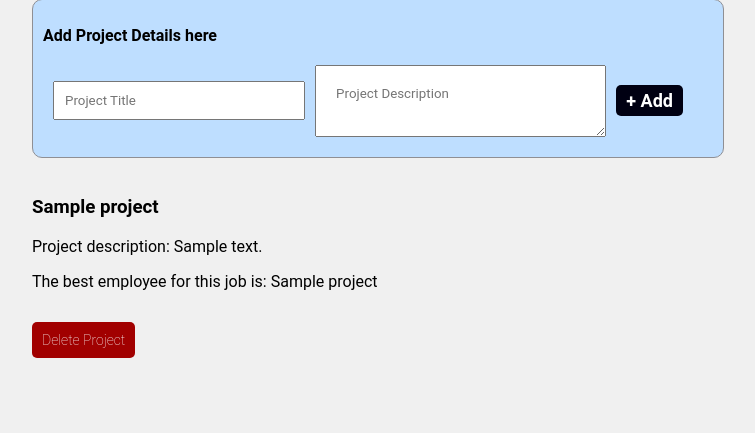
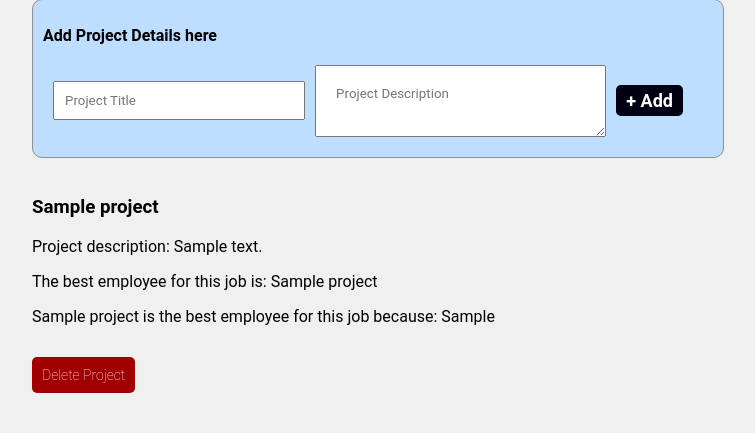
Before and after one commit to ryuan19/SkillSyncer, a Flask app: page /dashboard in a window 1280 px wide. Shown: the part 738-1171 px from the top of the page, without its empty margins (8-763 px from the left). Before the commit the page ends 1096 px from the top, so only its background shows below. Run offline with Flask 3, Linux system fonts and the light colour scheme; the visitor is signed in with stand-in values (Sample User, id 1); tables that the repository leaves empty hold one stand-in row (values such as "Sample post").

Commit message:
add emp, update best

```diff
--- a/app.py
+++ b/app.py
@@ -39,7 +39,11 @@ class Project(db.Model):
     embedding = db.Column(db.String(15000))
     best_employee_id = db.Column(db.Integer, db.ForeignKey('employee.id'))
     best_employee_name = db.Column(db.String(100))
+    best_employee_reason = db.Column(db.Text, nullable=False)
+
     user = db.relationship('User', backref=db.backref('projects', lazy=True))
+
+
 
 # Function to initialize the database
 def initialize_db():
@@ -128,7 +132,38 @@ def update_best_employees(employee):
             project.best_employee_id = employee.id
             project.best_employee_name = employee.name
 
+def update_best_employees_llm_actuallyupdate(currguy, newguy, proj):
+    model = GPT4QAModel()
+    best_employee_prompt = "Here is some information about the best employee so far: \n" + makeEmployeePrompt(currguy) + "\n\n"
+    curr_employee_info = makeEmployeePrompt(newguy) #is actually the new guy
+    curr_employee_prompt = "Now, here is some information about the new employee we are evaluating: \n"+ curr_employee_info + "\n\n"
+    prompt = "Imagine you are a recruiter and you want to hire the best talent possible. You are looking at the best employee currently and a new employee applying for the postion. The new employee may or may not be better than the curent best employee.\n"
+    proj_prompt = "Here is some information about the project:\nProject Title: "+proj.title + "\nProject Description: "+proj.description + "\n\n"
+    end = "Looking at the current best employee and new employee applying, is the new employee better suited for this project compared to the current best employee? Output either \"Yes\" or \"No\". "
 
+    fullprompt = prompt + proj_prompt + best_employee_prompt + curr_employee_prompt + end
+    res = model.answer_question(fullprompt)
+    print("starthere2")
+    print(fullprompt)
+    printstr = "update_best_employees_llm_actuallyupdate : " + res
+    print(printstr)
+    if "yes" in res.lower(): #replace
+        print("update replace\n")
+        replace_prompt = best_employee_prompt + "Now, here is information about " + newguy.name + " who is a better candidate: \n" + curr_employee_info
+        replace_prompt += proj_prompt
+        replace_prompt += "\n Why is " + newguy.name + " the best suited candidate to this project? Respond in one to two sentences why " + newguy.name + "is the best candidate for this job."
+        reason = model.answer_question(replace_prompt)
+        proj.best_employee_id = newguy.id
+        proj.best_employee_name = newguy.name
+        proj.best_employee_reason = reason
+        db.session.commit() #update the reason
+
+
+def update_best_employees_llm(new_employee):
+    print("batman")
+    for project in Project.query.all():
+        curr_best_employee = Employee.query.get(project.best_employee_id) #guy must be in database
+        update_best_employees_llm_actuallyupdate(curr_best_employee,new_employee, project)
 
 
 
@@ -145,7 +180,7 @@ def add_employee():
             new_employee = Employee(user_id=user.id, name=name, summary=summary, embedding = strembedding, skills=skills, hobbies=hobbies, jobs=jobs)
             db.session.add(new_employee)
             db.session.commit()
-            update_best_employees(new_employee)
+            update_best_employees_llm(new_employee) #needa look into projects here
             flash('Employee added successfully')
         else:
             flash('Invalid file format or no file uploaded')
@@ -188,36 +223,44 @@ def makeEmployeePrompt(employee):
     temp2 = "\nID: " + str(employee.id)
     temp3 = "\nUser ID: " + str(employee.user_id)
     temp4 = "\nSummary: " + employee.summary
-    temp5= "\nHobbies: " + ", ".join(employee.hobbies)
-    temp6 = "\nJobs: " + ", ".join(employee.jobs)
-    temp7 = "\Skills: " + ", ".join(employee.skills)
+    temp5= "\nHobbies: " + employee.hobbies
+    temp6 = "\nJobs: " +  employee.jobs
+    temp7 = "\nSkills: " + employee.skills
     return temp1+temp2+temp3+temp4+temp5+temp6 +temp7
 
 def llm_get_best_employee_id_name_for_project(new_project):
     model = GPT4QAModel()
     best_employee = None
     first = True
+    reason = ""
     for employee in Employee.query.all():
         if first: #set best employee to first one
             best_employee = employee
             first = False
+            best_employee_prompt = "Here is some information about the employee in this role: \n" + makeEmployeePrompt(best_employee) + "\n\n"
+            best_employee_prompt += "Why is this person suited for the role? Answer in one to two sentences."
+            reason = model.answer_question(best_employee_prompt)
         else:
             best_employee_prompt = "Here is some information about the best employee so far: \n" + makeEmployeePrompt(best_employee) + "\n\n"
-            curr_employee_prompt = "Now, here is some information about the new employee we are evaluating: \n"+ makeEmployeePrompt(employee) + "\n\n"
+            curr_employee_info = makeEmployeePrompt(employee)
+            curr_employee_prompt = "Now, here is some information about the new employee we are evaluating: \n"+ curr_employee_info + "\n\n"
             prompt = "Imagine you are a recruiter and you want to hire the best talent possible. You are looking at the best employee currently and a new employee applying for the postion. The new employee may or may not be better than the curent best employee.\n"
             proj_prompt = "Here is some information about the project:\nProject Title: "+new_project.title + "\nProject Description: "+new_project.description + "\n\n"
             end = "Looking at the current best employee and new employee applying, is the new employee better suited for this project compared to the current best employee? Output either \"Yes\" or \"No\". "
 
-
             fullprompt = prompt + proj_prompt + best_employee_prompt + curr_employee_prompt + end
 
             res = model.answer_question(fullprompt)
-            print(employee.name, "Is this guy better?:", res)
+            print(employee.name, "Is this person better?:", res)
             if "yes" in res.lower(): #replace
                 print("inhere\n")
                 best_employee = employee
+                replace_prompt = "Now, here is information about " + employee.name + " who is a better candidate: \n" + curr_employee_info
+                replace_prompt += proj_prompt
+                replace_prompt += "\n Why is " + employee.name + " the best suited candidate to this project? Respond in one to two sentences why " + employee.name + "is the best candidate for this job."
+                reason = model.answer_question(replace_prompt)
 
-    return best_employee
+    return best_employee, reason
 
 
 @app.route('/add_project', methods=['POST'])
@@ -228,15 +271,18 @@ def add_project():
         description = request.form.get('description')
         #embedding = get_embedding_from_project(description)
         #strembedding = np.array2string(embedding)
+
         new_project = Project(user_id=user.id, title=title, description=description) #embedding=strembedding)
-        best_employee = llm_get_best_employee_id_name_for_project(new_project)
+        best_employee, reason = llm_get_best_employee_id_name_for_project(new_project)
+
+        new_project.best_employee_reason=reason
+
         new_best_employee_id, new_best_employee_name = best_employee.id, best_employee.name
         new_project.best_employee_id = new_best_employee_id
         new_project.best_employee_name = new_best_employee_name
         db.session.add(new_project)
 
         db.session.commit()
-
 
         flash('Project added successfully')
         return redirect(url_for('dashboard'))
@@ -261,7 +307,5 @@ def delete_project(project_id):
     return redirect(url_for('dashboard'))
 
 
-
-
 if __name__ == '__main__':
     app.run(debug=True)
--- a/llm.py
+++ b/llm.py
@@ -1,4 +1,4 @@
-import openai
+
 from openai import OpenAI
 from tenacity import retry, stop_after_attempt, wait_random_exponential
 import os
--- a/templates/dashboard.html
+++ b/templates/dashboard.html
@@ -89,6 +89,7 @@
                     <h3>{{ project.title }}</h3>
                     <p>Project description: {{ project.description }}</p>
                     <p>The best employee for this job is: {{ project.best_employee_name}}</p>
+                    <p>{{ project.best_employee_name}} is the best employee for this job because: {{ project.best_employee_reason}}</p>
                     <form action="{{ url_for('delete_project', project_id=project.id) }}" method="post">
                         <button class="button-delete-employee" type="submit">Delete Project</button>
                     </form>
```
